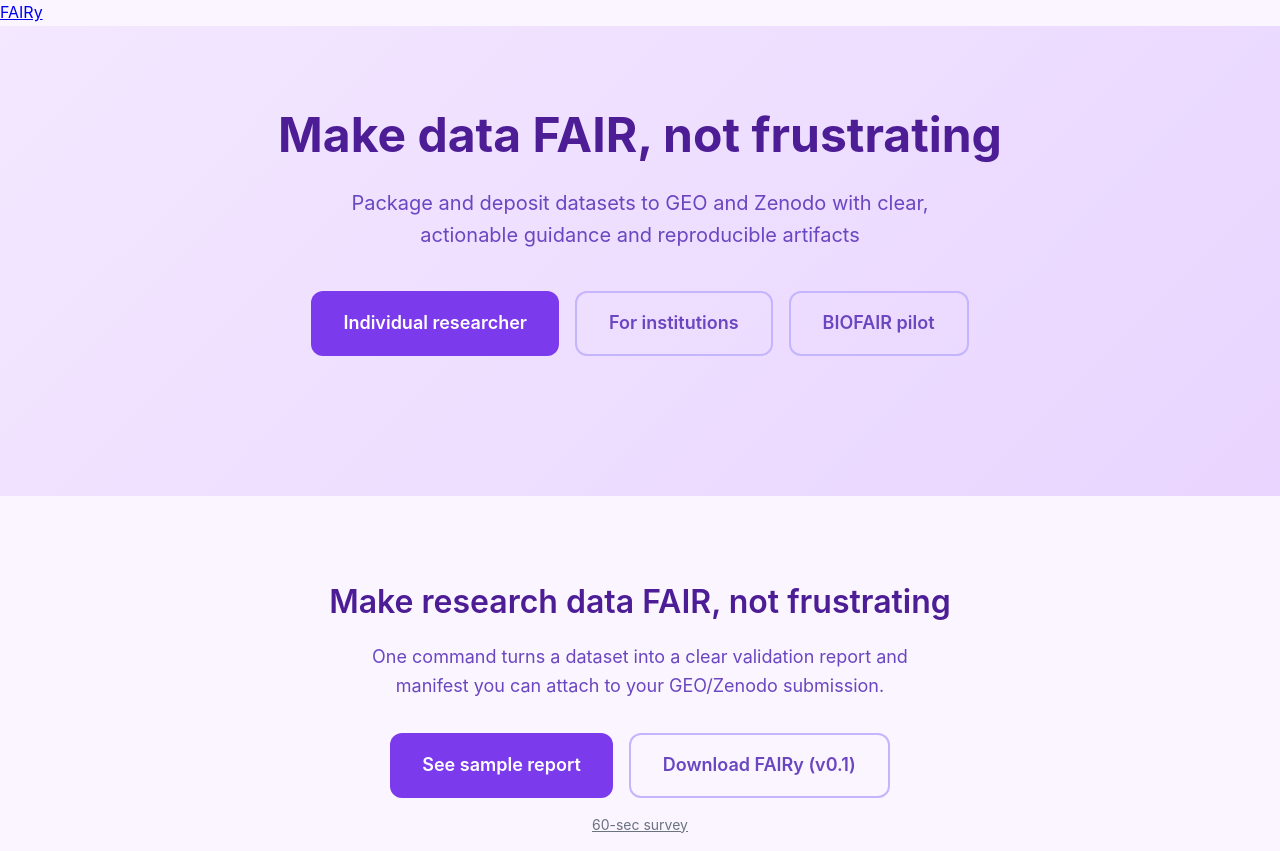
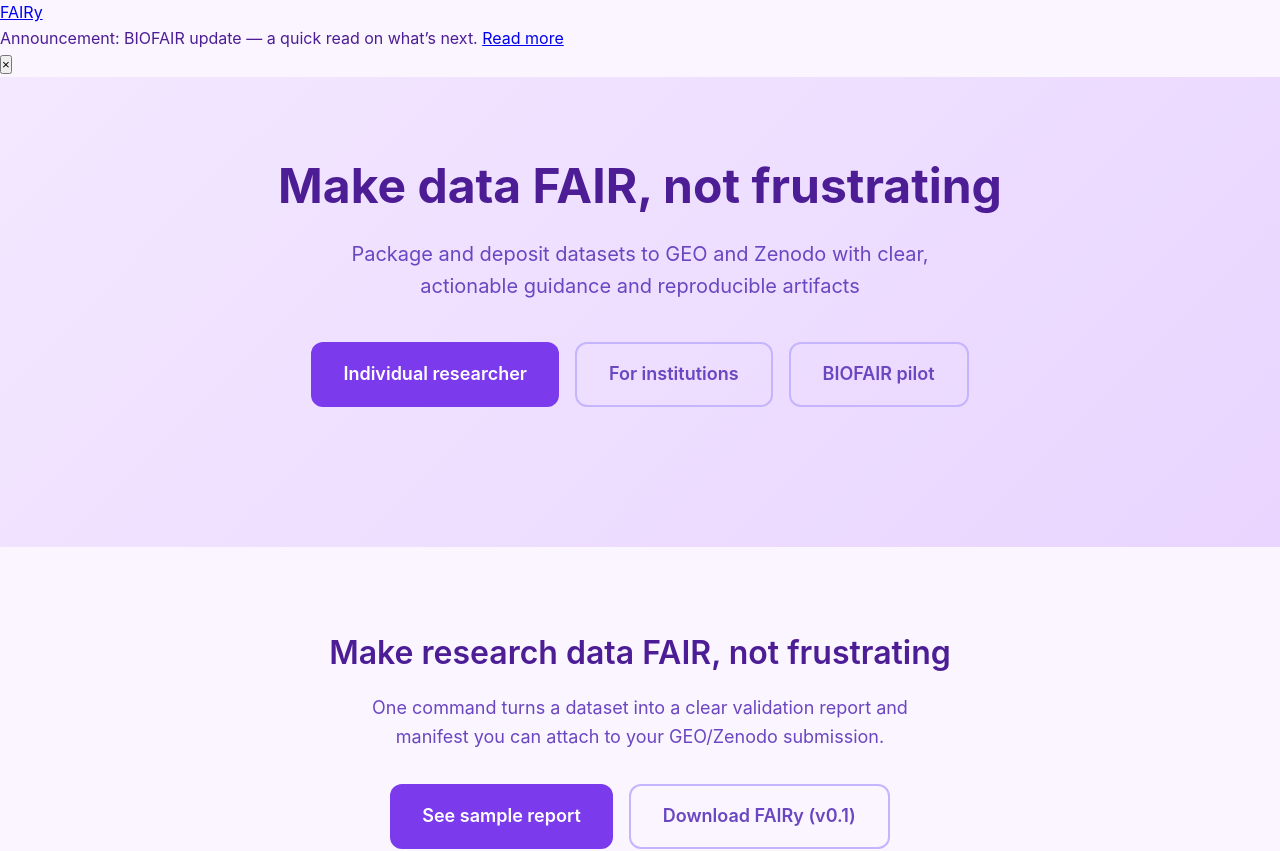
Before and after one commit to yuummmer/fairy-site, a Next.js app: page / in a window 1280 px wide. Shown: the top 851 px of the page. Built offline with nearby package versions, Linux system fonts and the light colour scheme.

Commit message:
add dismissible site-wide announcement bar linking to /biofair

```diff
--- a/src/app/layout.tsx
+++ b/src/app/layout.tsx
@@ -4,6 +4,7 @@
 };
 
 import AnalyticsBindings from "../components/AnalyticsBindings";
+import AnnouncementBar from "../components/AnnouncementBar";
 
 export default function RootLayout({ children }: { children: React.ReactNode }) {
   return (
@@ -23,6 +24,8 @@
             <a href="/" className="font-semibold tracking-tight">FAIRy</a>
           </nav>
         </header>
+
+        <AnnouncementBar />
 
         <main className="mx-auto max-w-6xl px-4">{children}</main>
 
--- /dev/null
+++ b/src/components/AnnouncementBar.tsx
@@ -0,0 +1,47 @@
+"use client";
+
+import { useEffect, useState } from "react";
+
+const ANNOUNCEMENT_ID = "2025-10-biofair";
+const STORAGE_KEY = `announcement:dismissed:${ANNOUNCEMENT_ID}`;
+
+export default function AnnouncementBar() {
+  const [visible, setVisible] = useState(false);
+
+  useEffect(() => {
+    try {
+      const dismissed = typeof window !== "undefined" && window.localStorage.getItem(STORAGE_KEY) === "true";
+      if (!dismissed) setVisible(true);
+    } catch {
+      setVisible(true);
+    }
+  }, []);
+
+  const dismiss = () => {
+    try {
+      window.localStorage.setItem(STORAGE_KEY, "true");
+    } catch {}
+    setVisible(false);
+  };
+
+  if (!visible) return null;
+
+  return (
+    <div className="bg-purple-100 border-b border-purple-200">
+      <div className="mx-auto max-w-6xl px-4 py-2 text-sm flex items-center justify-between gap-3">
+        <div className="text-purple-900">
+          <span className="font-medium">Announcement:</span> BIOFAIR update — a quick read on what’s next.
+          {" "}
+          <a href="/biofair" className="underline font-medium hover:text-purple-700">Read more</a>
+        </div>
+        <button
+          aria-label="Dismiss announcement"
+          className="text-purple-700 hover:text-purple-900"
+          onClick={dismiss}
+        >
+          ×
+        </button>
+      </div>
+    </div>
+  );
+}
```
